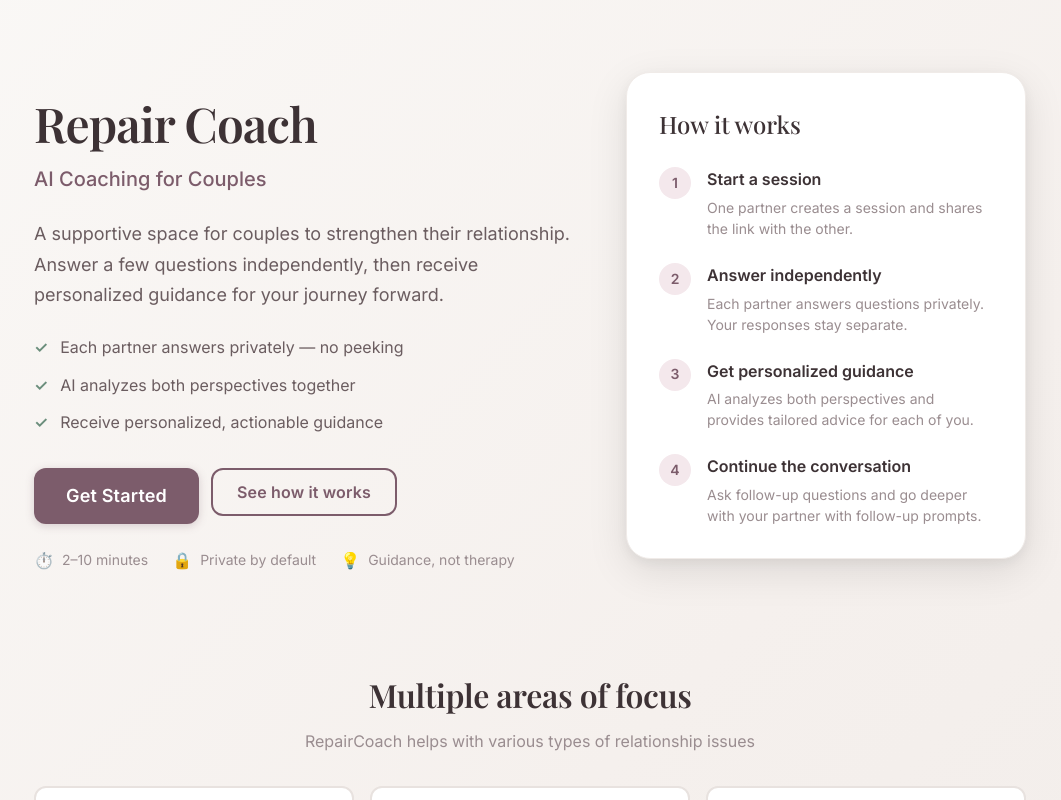
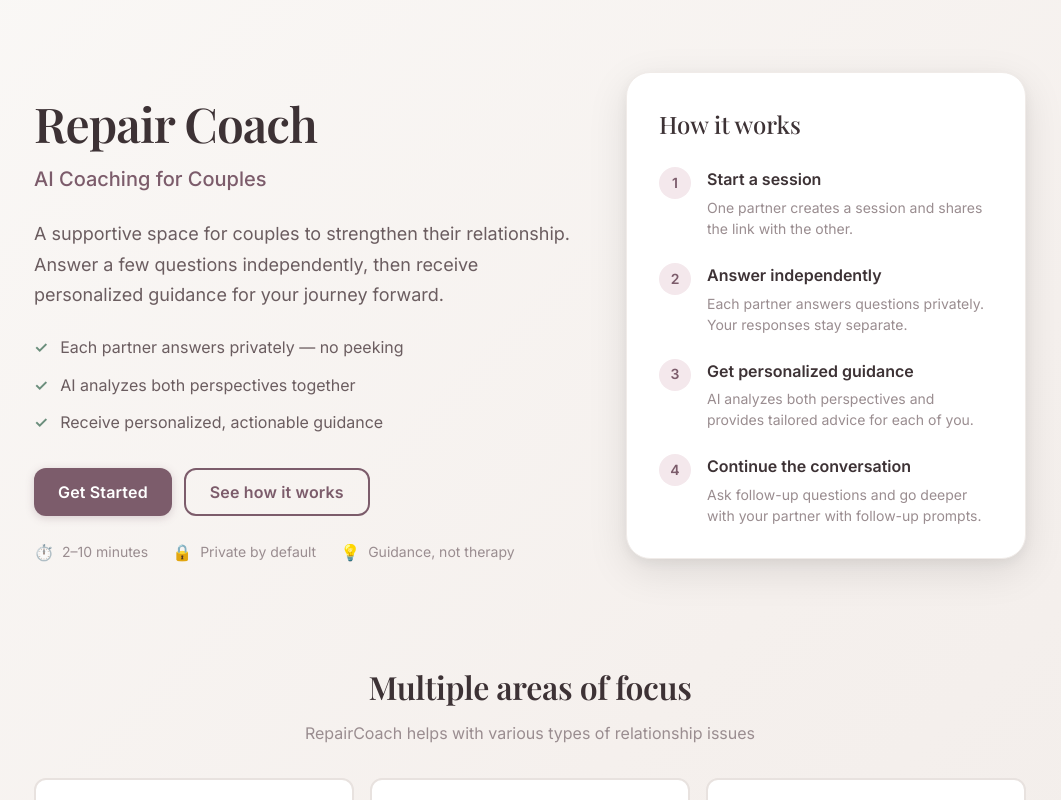
Before and after one commit to calebkintsugi/couples-therapy, a React (Vite) app: page / in a window 1280 px wide. Shown: the top 800 px of the page, without its empty margins (110-1171 px from the left). Built offline with nearby package versions, Linux system fonts and the light colour scheme; the HTML template or start-up script is replaced by a standard one.

Commit message:
button size

```diff
--- a/src/components/Landing.jsx
+++ b/src/components/Landing.jsx
@@ -88,7 +88,7 @@ function Landing() {
 
               <div className="hero-ctas">
                 <button
-                  className="btn btn-primary btn-large"
+                  className="btn btn-primary"
                   onClick={() => createSession()}
                   disabled={loading}
                 >
```
